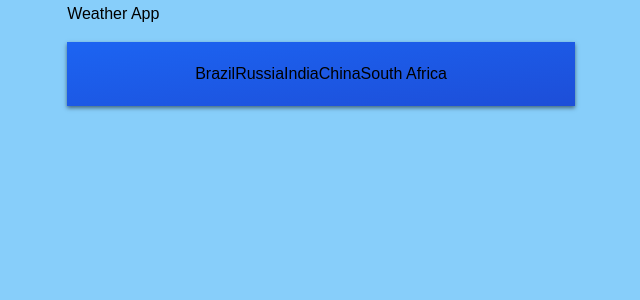
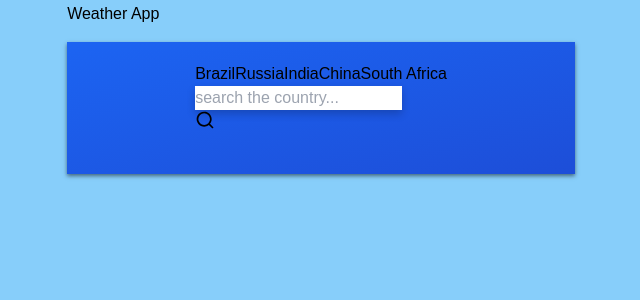
Before and after one commit to B-atuti/Weather-App, a React (Create React App) app in the folder weather-app/: page / in a window 1280 px wide. Shown: the top 300 px of the page, without its empty margins (319-959 px from the left). Built offline with nearby package versions, Linux system fonts and the light colour scheme.

Commit message:
Initial commit

```diff
--- a/weather-app/package.json
+++ b/weather-app/package.json
@@ -3,6 +3,7 @@
   "version": "0.1.0",
   "private": true,
   "dependencies": {
+    "@iconscout/react-unicons": "^2.0.2",
     "react": "^18.2.0",
     "react-dom": "^18.2.0",
     "react-scripts": "5.0.0"
--- a/weather-app/src/App.js
+++ b/weather-app/src/App.js
@@ -2,15 +2,18 @@
 // import './App.css';
 import './index.css'
 import 'tailwindcss/tailwind.css';
+import UilReact from '@iconscout/react-unicons/icons/uil-react'
 import NavBar from './components/NavBar';
+import Search from './components/Search';
 
 
 const App = () => {
   return (
     <div>
       <h2 className='text-center font-bold'>Weather App</h2>
-      <div className='mx-auto max-w-screen-md mt-4 py-5 px-32 bg-gradient-to-br from-blue-700 to to-blue-900 h-fit shadow-xl shadow-gray-500'>
+      <div className='mx-auto max-w-screen-md mt-4 py-5 px-32 bg-gradient-to-br from-blue-300 to to-blue-400 h-fit shadow-xl shadow-gray-500'>
       < NavBar />
+      < Search />
       </div>
     </div>
   );
--- a/weather-app/src/components/NavBar.js
+++ b/weather-app/src/components/NavBar.js
@@ -28,7 +28,7 @@
   return (
     <div className='flex items-center justify-around my-2'>
       {countries.map((country) => (
-        <button key={country.id} className='text-white text-lg font-medium '>
+        <button key={country.id} className='text-black text-lg font-medium '>
           {country.title}
         </button>
       ))}
--- a/weather-app/src/components/Search.js
+++ b/weather-app/src/components/Search.js
@@ -0,0 +1,24 @@
+import React from 'react'
+import { UilSearch } from '@iconscout/react-unicons'
+
+function Search() {
+    return (
+        <div className='flex flex-row justify-center my-4'>
+            <div className='flex flex-row w-4/1 items-center justify-center space-x-4'>
+                <input
+                type="text"
+                placeholder='search the country...'
+                className='text-l font-light p-.8 w-full shadow-xl capitalize placeholder:lowercase ' />
+                <UilSearch size={20} className='text-black cursor-pointer transition ease-out hover:scale-110' />
+            </div>
+
+            <div className='flex flex-row w-1/4 items-center justify-center'>
+                <button name='metric'
+                className='text-l text-black font-normal'
+                ></button>
+            </div>
+        </div>
+    )
+}
+
+export default Search
```
Also changed, not shown: 1 other file (tests, documents, lock files or other folders).
